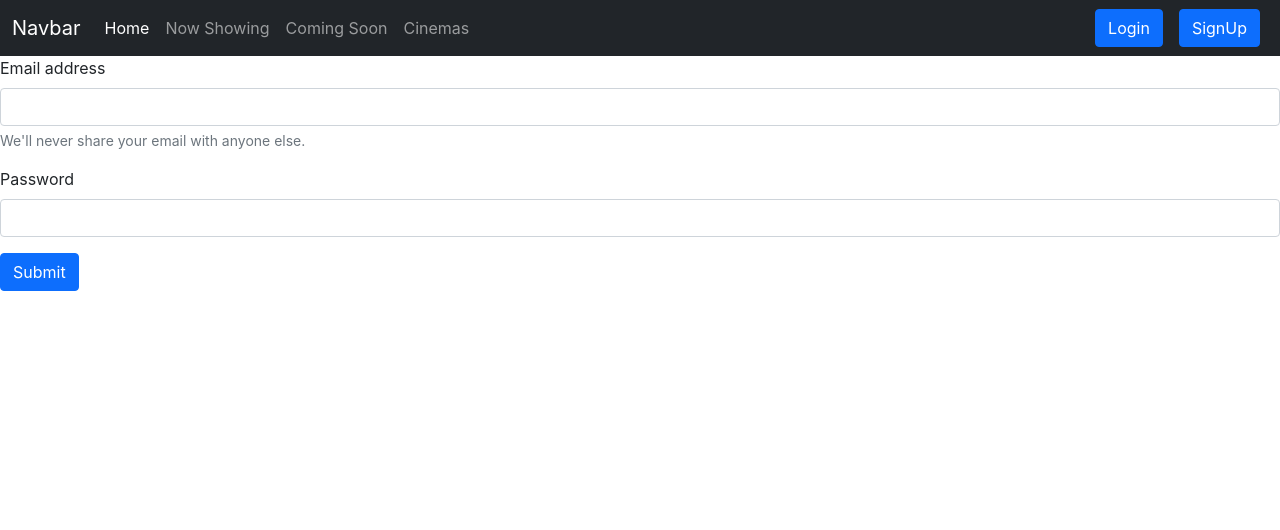
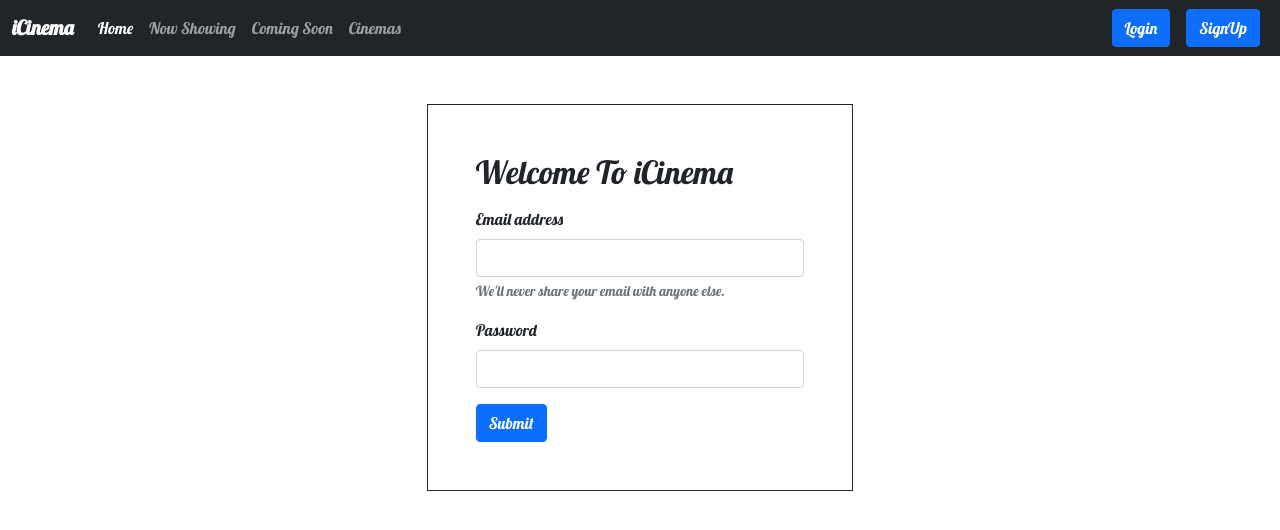
Before and after one commit to Durgesh-Gupta/iCinemaPlus-Ticket-Booking-App, a React (Create React App) app: page /login in a window 1280 px wide. Shown: the top 530 px of the page. Built offline with nearby package versions, Linux system fonts and the light colour scheme; no server answers.

Commit message:
Modify login compoent and request

```diff
--- a/src/App.css
+++ b/src/App.css
@@ -1,3 +1,5 @@
+@import url('https://fonts.googleapis.com/css2?family=Lobster&display=swap');
+
 .App {
   text-align: center;
 }
@@ -38,7 +40,7 @@
 }
 *{
   box-sizing: border-box;
-}
+  font-family: 'Lobster', cursive;}
 /* Seat Booking */
 
 
--- a/src/Components/Login.js
+++ b/src/Components/Login.js
@@ -19,7 +19,7 @@ const Login = () => {
     });
     const json = await response.json();
     console.log(json);
-    if (json) {
+    if (json.success) {
       // Save the auth token and redirect
       localStorage.setItem("token", json.authtoken);
       history.push("/");
@@ -31,8 +31,10 @@ const Login = () => {
     setCredentials({ ...credentials, [e.target.name]: e.target.value });
   };
   return (
-    <div>
-      <form onSubmit={handleSubmit}>
+
+    <div className="col-4 offset-4 mt-5 border border-dark p-5">
+        <h2>Welcome To iCinema</h2>
+      <form onSubmit={handleSubmit} className="mt-3">
         <div className="mb-3">
           <label htmlFor="email" className="form-label">
             Email address
--- a/src/Components/NavBar.js
+++ b/src/Components/NavBar.js
@@ -16,7 +16,7 @@ function NavBar() {
     return (
         <nav className="navbar navbar-expand-lg navbar-dark bg-dark">
   <div className="container-fluid">
-    <Link className="navbar-brand" to="/">Navbar</Link>
+    <Link className="navbar-brand" to="/"><strong>iCinema</strong></Link>
     <button className="navbar-toggler" type="button" data-bs-toggle="collapse" data-bs-target="#navbarSupportedContent" aria-controls="navbarSupportedContent" aria-expanded="false" aria-label="Toggle navigation">
       <span className="navbar-toggler-icon"></span>
     </button>
--- a/src/Components/Pagination.js
+++ b/src/Components/Pagination.js
@@ -11,11 +11,11 @@ const Pagination = ({ MovPerPage, totalMov,paginate }) => {
   });
   return (
     <nav aria-label="Page navigation example">
-      <ul class="pagination">
+      <ul className="pagination">
         {pageNumber.map((number) => {
           return (
-            <li key={number} class="page-item">
-              <a class="page-link" onClick={()=>paginate(number)} href="#">
+            <li key={number} className="page-item">
+              <a className="page-link" onClick={()=>paginate(number)} href="#">
                 {number}
               </a>
             </li>
```
Also changed, not shown: 1 other file (tests, documents, lock files or other folders).
